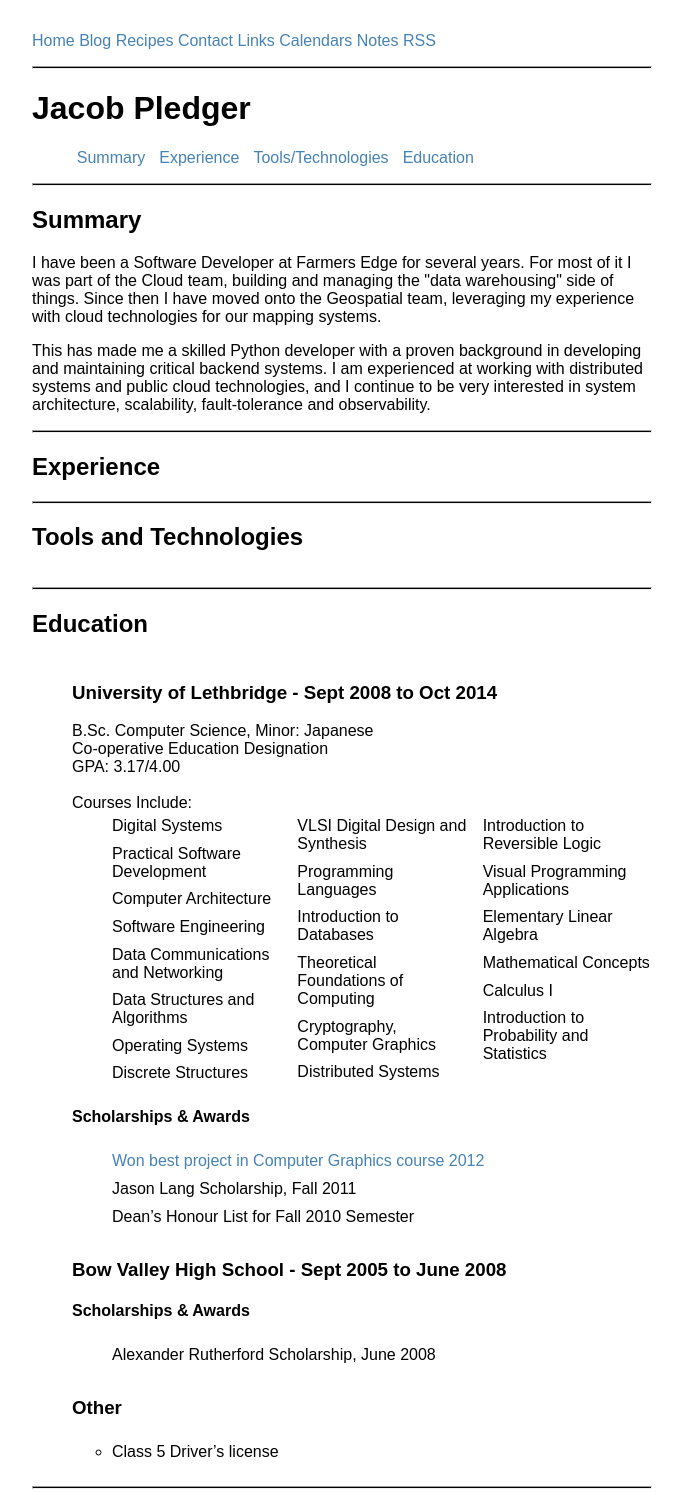
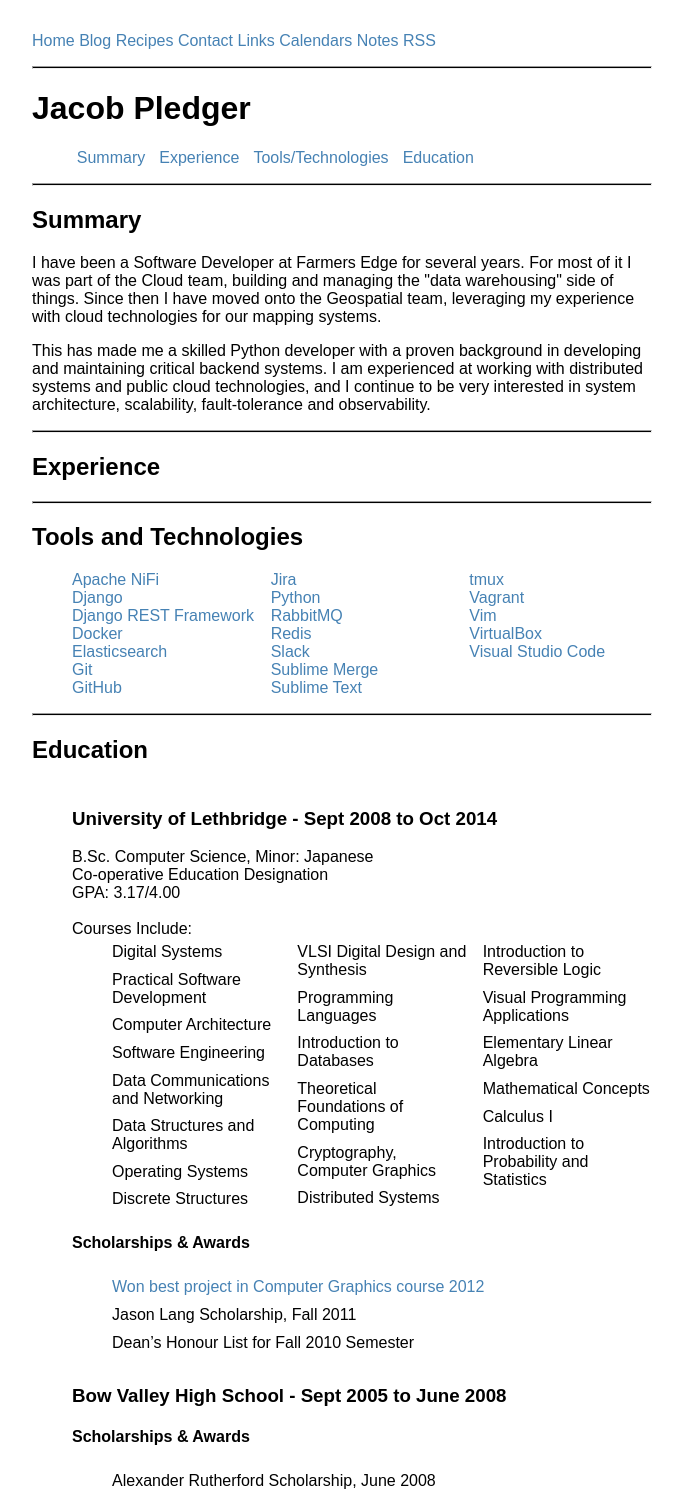
Before and after one commit to jacobpledger/website, a Jekyll site: the page built from resume.md, in a window 1280 px wide, cut to the strip 0-1493 px from the top of the page. Shown: the whole strip, without its empty margins (298-981 px from the left). Built offline with Jekyll 4.4.1, drawn with Linux system fonts in a browser that asks for light colours.

Commit message:
added job tools

```diff
--- /dev/null
+++ b/_data/job-tools.yaml
@@ -0,0 +1,48 @@
+- name: Apache NiFi
+  link: https://nifi.apache.org
+# - name: Brave
+#   link: https://brave.com/
+- name: Django
+  link: https://www.djangoproject.com
+- name: Django REST Framework
+  link: https://www.django-rest-framework.org
+- name: Docker
+  link: https://www.docker.com
+- name: Elasticsearch
+  link: https://www.elastic.co
+# - name: Firefox
+#   link: https://www.mozilla.org/firefox/
+- name: Git
+  link: https://git-scm.com/
+- name: GitHub
+  link: https://github.com
+# - name: iOS
+#   link: https://www.apple.com/ios/
+- name: Jira
+  link: https://www.atlassian.com/software/jira
+- name: Python
+  link: https://www.python.org
+- name: RabbitMQ
+  link: https://www.rabbitmq.com
+- name: Redis
+  link: https://redis.io
+- name: Slack
+  link: https://slack.com/
+- name: Sublime Merge
+  link: https://www.sublimemerge.com
+- name: Sublime Text
+  link: https://www.sublimetext.com
+- name: tmux
+  link: https://tmux.github.io/
+- name: Vagrant
+  link: https://www.vagrantup.com
+- name: Vim
+  link: https://www.vim.org
+- name: VirtualBox
+  link: https://www.virtualbox.org
+- name: Visual Studio Code
+  link: https://code.visualstudio.com
+# - name: Xubuntu
+#   link: https://xubuntu.org
+# - name: Zsh
+#   link: https://www.zsh.org
--- a/resume.md
+++ b/resume.md
@@ -45,9 +45,13 @@
 <div class="tools">
 <h2 id="tools">Tools and Technologies</h2>
 <ul class="tool-list">
-{% for tool in site.job-tools %}
-<li><a href="{{ tool.url }}">{{ tool.name }}</a></li>
+{% for item in site.data.job-tools %}
+<li><a href="{{ item.link }}">{{ item.name }}</a></li>
 {% endfor %}
+
+<!-- {% for item in site.data.podcasts %}
+<li><a href="{{ item.link }}">{{ item.name }}</a></li>
+{% endfor %} -->
 </ul>
 </div>
 
```
